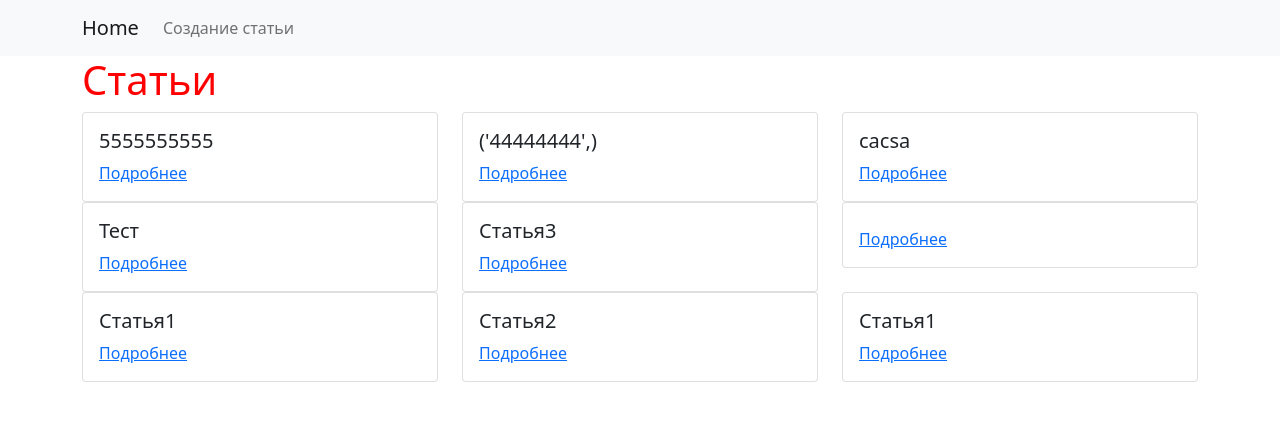
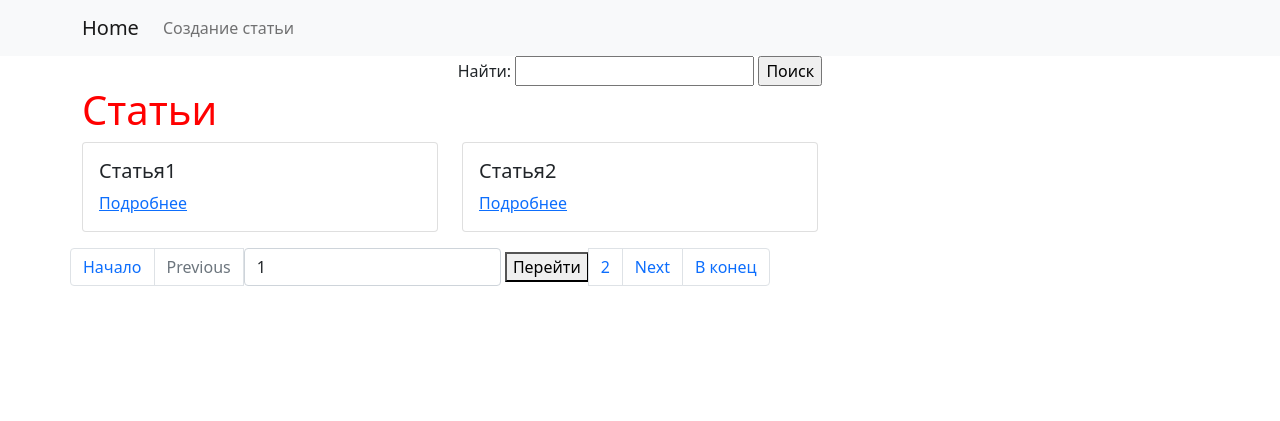
Before and after one commit to shakir76/Python_homework70, a Django app: page / in a window 1280 px wide. Shown: the top 421 px of the page. Run offline with Django 4.2, Linux system fonts and the light colour scheme; data comes from the database, SQL or seed files in the repository.

Commit message:
Использовали ListView для вывода списка статей с пагинацией и поиском

```diff
--- a/source/webapp/forms.py
+++ b/source/webapp/forms.py
@@ -1,23 +1,10 @@
 from django import forms
 from django.core.exceptions import ValidationError
 from django.forms import widgets
-from django.core.validators import MinLengthValidator
-from webapp.models import Tag, Article
+from webapp.models import Article
 
 
-
-
-
-# class ArticleForm(forms.Form):
-#     title = forms.CharField(max_length=50, required=True, label='Title')
-#     author = forms.CharField(max_length=50, required=True, label='Author')
-#     content = forms.CharField(max_length=3000, required=True, label='Content',
-#                               widget=widgets.Textarea(attrs={"cols": 40, "rows": 3}))
-#     tags = forms.ModelMultipleChoiceField(queryset=Tag.objects.all(),
-#                                           required=False, label='Teg')
-
 class ArticleForm(forms.ModelForm):
-
     class Meta:
         model = Article
         fields = ["title", "author", "content", "tags"]
@@ -26,13 +13,11 @@ class ArticleForm(forms.ModelForm):
             "content": widgets.Textarea(attrs={"placeholder": "введите контент"})
         }
 
-    # def clean_title(self):
-    #     title = self.cleaned_data.get("title")
-    #     if len(title) > 7:
-    #         raise ValidationError("Название должно быть  короче 7 символов")
-    #     return title
-
     def clean(self):
         if self.cleaned_data.get("title") == self.cleaned_data.get("content"):
             raise ValidationError("Название и описание не могут совпадать")
         return super().clean()
+
+
+class SearchForm(forms.Form):
+    search = forms.CharField(max_length=50, required=False, label='Найти')
--- a/source/webapp/templates/index.html
+++ b/source/webapp/templates/index.html
@@ -6,6 +6,7 @@
     </li>
 {% endblock %}
 {% block content %}
+    {% include "partial/search.html" %}
     <h1>Статьи</h1>
     <div class="row">
         {% for article in articles %}
@@ -18,7 +19,9 @@
                 </div>
             </div>
         {% empty %}
-
         {% endfor %}
+    {% if is_paginated %}
+        {% include "partial/pagination.html" %}
+    {% endif %}
     </div>
 {% endblock %}
--- /dev/null
+++ b/source/webapp/templates/partial/pagination.html
@@ -0,0 +1,53 @@
+<ul class="pagination mt-3">
+    <li class="page-item">
+        <a class="page-link" href="?page=1{% if query %}&{{ query }}{% endif %}">Начало</a>
+    </li>
+    {% if page_obj.has_previous %}
+        <li class="page-item">
+            <a class="page-link" href="?page={{ page_obj.previous_page_number }}{% if query %}&{{ query }}{% endif %}">Previous</a>
+        </li>
+        <li class="page-item">
+            <a class="page-link"
+               href="?page=
+                       {{ page_obj.previous_page_number }}{% if query %}&{{ query }}{% endif %}">{{ page_obj.previous_page_number }}</a>
+        </li>
+    {% else %}
+        <li class="page-item disabled">
+            <a class="page-link" href="#" tabindex="-1" aria-disabled="true">Previous</a>
+        </li>
+    {% endif %}
+
+    <li class="page-item active" aria-current="page">
+        <form method="get">
+            <label for="page">
+                <input class="form-control" type="text" name="page" id="page" value="{{ page_obj.number }}">
+            </label>
+            {% if  search%}
+            <label>
+                <input class="form-control" hidden type="text" name="search" value="{{ search }}">
+            </label>
+            {% endif %}
+            <button type="submit">Перейти</button>
+        </form>
+    </li>
+
+    {% if page_obj.has_next %}
+        <li class="page-item">
+            <a class="page-link"
+               href="?page=
+                       {{ page_obj.next_page_number }}{% if query %}&{{ query }}{% endif %}">{{ page_obj.next_page_number }}</a>
+        </li>
+        <li class="page-item">
+            <a class="page-link"
+               href="?page={{ page_obj.next_page_number }}{% if query %}&{{ query }}{% endif %}">Next</a>
+        </li>
+    {% else %}
+        <li class="page-item disabled">
+            <a class="page-link" href="#" tabindex="-1" aria-disabled="true">Next</a>
+        </li>
+    {% endif %}
+    <li class="page-item">
+        <a class="page-link" href="?page={{ page_obj.paginator.num_pages }}{% if query %}&{{ query }}{% endif %}">В
+            конец</a>
+    </li>
+</ul>
--- /dev/null
+++ b/source/webapp/templates/partial/search.html
@@ -0,0 +1,8 @@
+<form class="text-center" action="" method="GET">
+    <label for="{{ form.search.id_for_label }}">{{ form.search.label }}:</label>
+    {{ form.search }}
+    <input type="submit" value="Поиск">
+    {% for error in form.search.errors %}
+        <p class="form-error">{{ error }}</p>
+    {% endfor %}
+</form>
--- a/source/webapp/views.py
+++ b/source/webapp/views.py
@@ -1,21 +1,50 @@
+from django.db.models import Q
 from django.shortcuts import render, redirect, get_object_or_404
 from django.http import HttpResponseRedirect, HttpResponseNotFound, Http404
 from django.urls import reverse
 
 # Create your views here.
+from django.utils.http import urlencode
 from django.views import View
 
-from webapp.base_view import FormView as CustomFormView
-from webapp.forms import ArticleForm
+from webapp.base_view import FormView as CustomFormView, ListView as CustomListView
+from webapp.forms import ArticleForm, SearchForm
 from webapp.models import Article
-from django.views.generic import TemplateView, RedirectView, FormView
+from django.views.generic import TemplateView, RedirectView, FormView, ListView
 
 
-class IndexView(View):
+class IndexView(ListView):
+    model = Article
+    template_name = "index.html"
+    context_object_name = "articles"
+    ordering = "-updated_at"
+    paginate_by = 2
+
     def get(self, request, *args, **kwargs):
-        articles = Article.objects.order_by("-updated_at")
-        context = {"articles": articles}
-        return render(request, "index.html", context)
+        self.form = self.get_search_form()
+        self.search_value = self.get_search_value()
+        return super().get(request, *args, **kwargs)
+
+    def get_queryset(self):
+        if self.search_value:
+            return Article.objects.filter(Q(author__icontains=self.search_value) | Q(title__icontains=self.search_value))
+        return Article.objects.all()
+
+    def get_context_data(self, *, object_list=None, **kwargs):
+        context = super().get_context_data(object_list=object_list, **kwargs)
+        context["form"] = self.form
+        if self.search_value:
+            query = urlencode({'search': self.search_value})  # search=dcsdvsdvsd
+            context['query'] = query
+            context['search'] = self.search_value
+        return context
+
+    def get_search_form(self):
+        return SearchForm(self.request.GET)
+
+    def get_search_value(self):
+        if self.form.is_valid():
+            return self.form.cleaned_data.get("search")
 
 
 class MyRedirectView(RedirectView):
@@ -87,8 +116,6 @@ class UpdateArticle(FormView):
         return get_object_or_404(Article, pk=self.kwargs.get("pk"))
 
 
-
-
 def delete_article(request, pk):
     article = get_object_or_404(Article, pk=pk)
     if request.method == "GET":
```
Also changed, not shown: source/webapp/base_view.py (+14 -0 lines).
